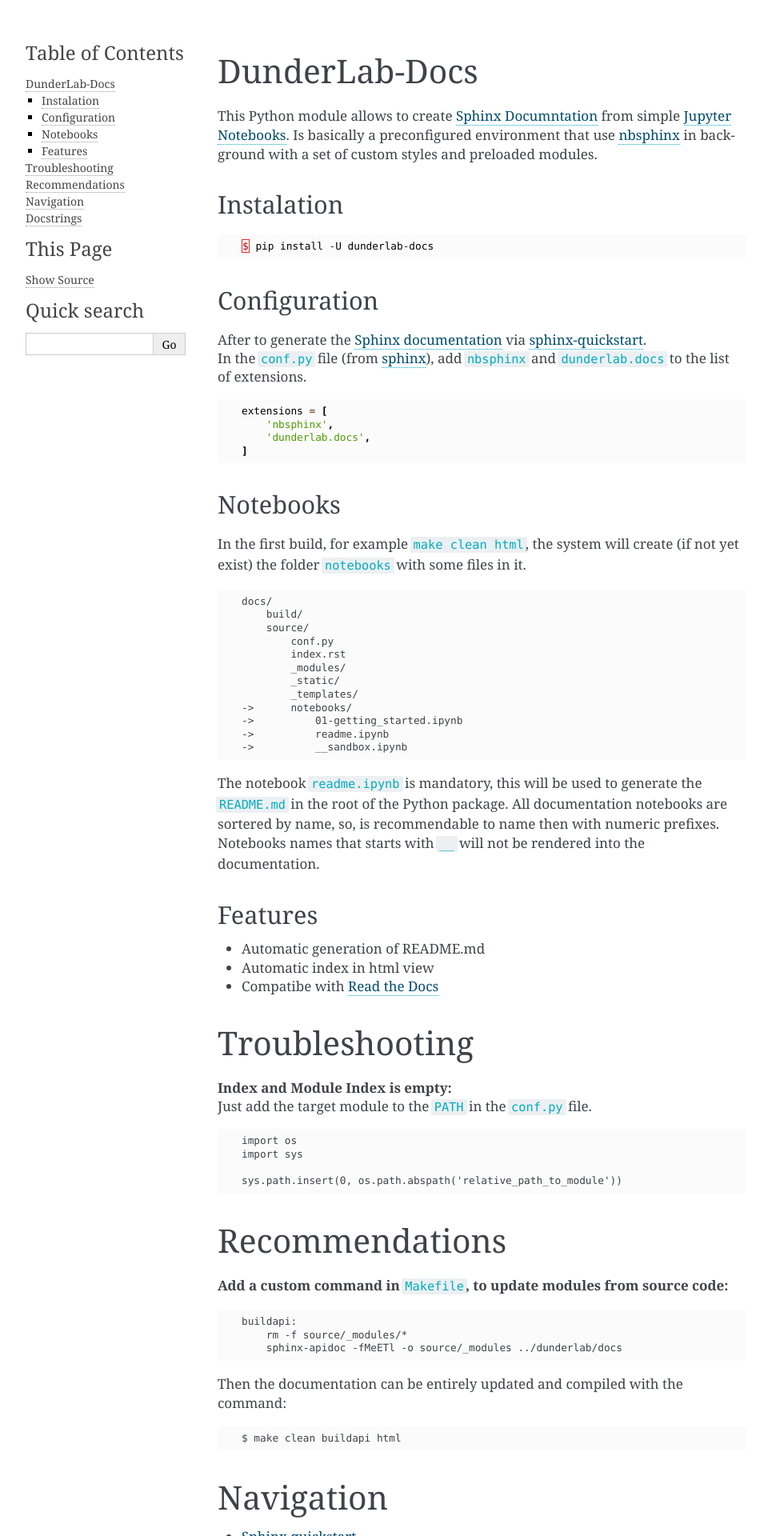
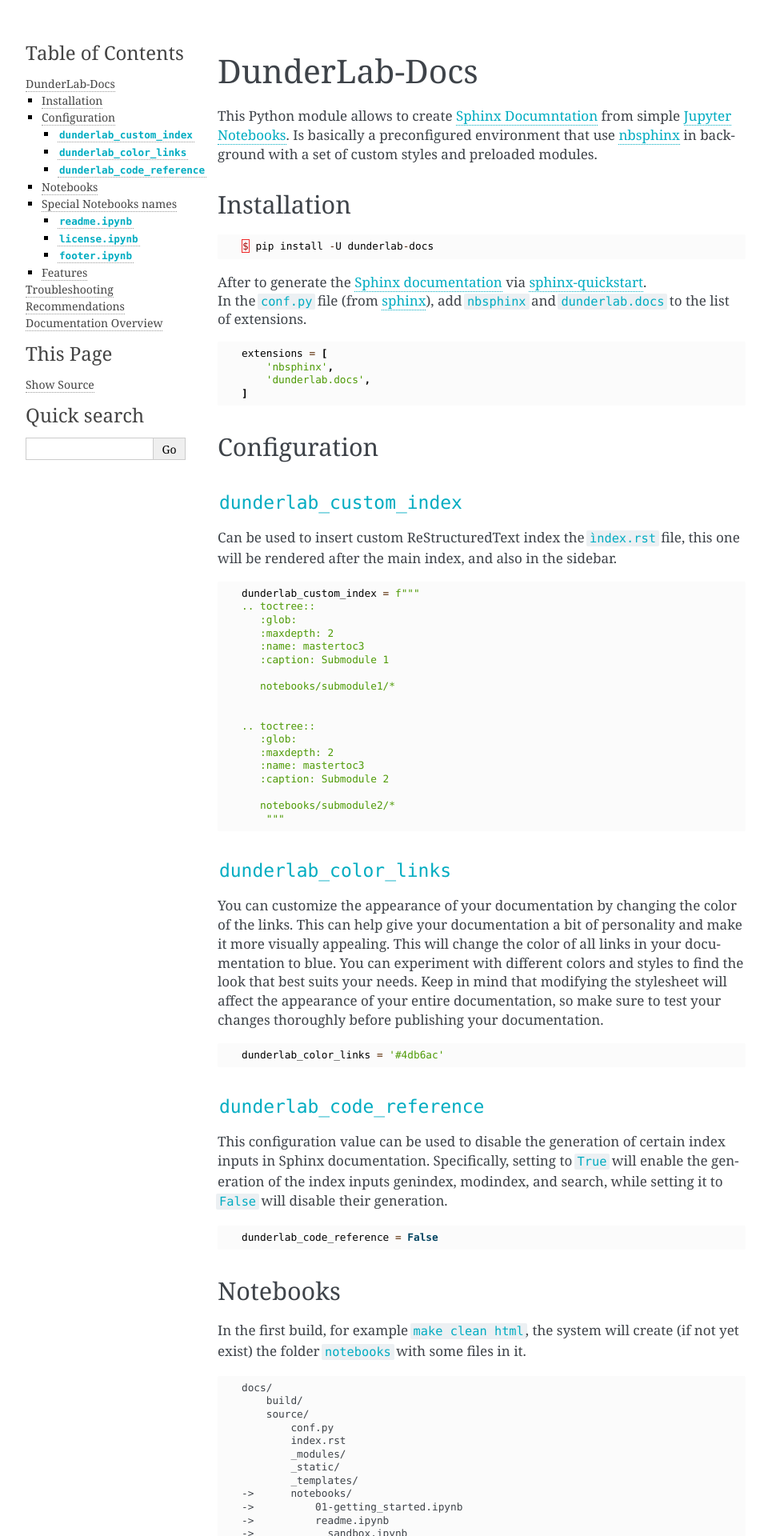
Before and after one commit to dunderlab/python-dunderlab.docs, a Sphinx documentation site: the page built from docs/source/index.rst, in a window 1280 px wide. Shown: the top 1920 px of the page at 80% size, without its empty margins (148-1108 px from the left). Built offline with Sphinx 7.4.7, drawn with Linux system fonts in a browser that asks for light colours; some of the changed text lies outside the part shown.

Commit message:
Update documentation

```diff
--- a/docs/source/_static/dunderlab_custom.css
+++ b/docs/source/_static/dunderlab_custom.css
@@ -19,15 +19,14 @@
 
 a.reference {
     border-bottom: 1px dotted #00acc1;
+    color: #00acc1;
 }
 
 a.reference:hover {
-    border-bottom: 1px solid #00acc1;
+    border-bottom: 1px solid #007887;
+    color: #007887;
 }
 
-a:hover {
-    color: #00acc1;
-}
 
 
 h1 {
@@ -86,8 +85,18 @@
         color: #555;
 }
 
-
-
 .body > .highlight-ipython3 {
     display: none;
 }
+
+.toctree-wrapper .caption-text {
+    font-size: 30.6px;
+    font-family: Noto Sans;
+    font-weight: normal;
+    margin: 30px 0px 10px 0px;
+    padding: 0;
+}
+
+.sphinxsidebarwrapper p.caption{
+    font-size: 20px;
+}
--- a/docs/source/conf.py
+++ b/docs/source/conf.py
@@ -38,3 +38,6 @@
 
 html_theme = 'alabaster'
 html_static_path = ['_static']
+
+
+dunderlab_code_reference = False
--- a/docs/source/index.rst
+++ b/docs/source/index.rst
@@ -2,8 +2,8 @@
 .. include:: notebooks/readme.rst
 
 
-Navigation
-==========
+Documentation Overview
+======================
 
 
 .. toctree::
@@ -13,14 +13,13 @@
    notebooks/01-sphinx
    notebooks/02-read_the_docs
 
-.. only:: html
 
-    Docstrings
-    ==========
 
-    * :ref:`genindex`
-    * :ref:`modindex`
-    * :ref:`search`
 
-..
-  .. include:: notebooks/footer.rst
+
+
+
+
+.. container:: dunderlab-footer
+
+    .. include:: notebooks/footer.rst
--- a/docs/source/notebooks/readme.rst
+++ b/docs/source/notebooks/readme.rst
@@ -8,15 +8,12 @@
 `nbsphinx <https://nbsphinx.readthedocs.io/>`__ in background with a set
 of custom styles and preloaded modules.
 
-Instalation
------------
+Installation
+------------
 
 .. code:: ipython3
 
     $ pip install -U dunderlab-docs
-
-Configuration
--------------
 
 | After to generate the `Sphinx
   documentation <https://www.sphinx-doc.org/en/master/#>`__ via
@@ -31,6 +28,66 @@
         'nbsphinx',
         'dunderlab.docs',
     ]
+
+Configuration
+-------------
+
+``dunderlab_custom_index``
+~~~~~~~~~~~~~~~~~~~~~~~~~~
+
+Can be used to insert custom ReStructuredText index the ``ìndex.rst``
+file, this one will be rendered after the main index, and also in the
+sidebar.
+
+.. code:: ipython3
+
+    dunderlab_custom_index = f"""
+    .. toctree::
+       :glob:
+       :maxdepth: 2
+       :name: mastertoc3
+       :caption: Submodule 1
+
+       notebooks/submodule1/*
+
+
+    .. toctree::
+       :glob:
+       :maxdepth: 2
+       :name: mastertoc3
+       :caption: Submodule 2
+
+       notebooks/submodule2/*
+        """
+
+``dunderlab_color_links``
+~~~~~~~~~~~~~~~~~~~~~~~~~
+
+You can customize the appearance of your documentation by changing the
+color of the links. This can help give your documentation a bit of
+personality and make it more visually appealing. This will change the
+color of all links in your documentation to blue. You can experiment
+with different colors and styles to find the look that best suits your
+needs. Keep in mind that modifying the stylesheet will affect the
+appearance of your entire documentation, so make sure to test your
+changes thoroughly before publishing your documentation.
+
+.. code:: ipython3
+
+    dunderlab_color_links = '#4db6ac'
+
+``dunderlab_code_reference``
+~~~~~~~~~~~~~~~~~~~~~~~~~~~~
+
+This configuration value can be used to disable the generation of
+certain index inputs in Sphinx documentation. Specifically, setting to
+``True`` will enable the generation of the index inputs genindex,
+modindex, and search, while setting it to ``False`` will disable their
+generation.
+
+.. code:: ipython3
+
+    dunderlab_code_reference = False
 
 Notebooks
 ---------
@@ -59,6 +116,44 @@
 documentation notebooks are sortered by name, so, is recommendable to
 name then with numeric prefixes. Notebooks names that starts with ``__``
 will not be rendered into the documentation.
+
+Special Notebooks names
+-----------------------
+
+``readme.ipynb``
+~~~~~~~~~~~~~~~~
+
+This notebook is used to generate the main documentation page, which is
+typically the ``index.rst file``. The notebook is converted into a
+ReStructuredText file, which is then rendered as HTML to create the main
+documentation page. Additionally, the ``readme.ipynb`` notebook is also
+used to generate the ``README.md`` file that is typically found in the
+root of your project. This file can provide a brief overview of your
+project and its purpose, along with any relevant installation or usage
+instructions.
+
+``license.ipynb``
+~~~~~~~~~~~~~~~~~
+
+This notebook is used to generate the ``LICENSE`` file that is typically
+found in the root of your project. This file specifies the terms under
+which your code is licensed and provides information about how others
+can use and modify your code. It is recommended that the
+``license.ipynb`` notebook contain a single Markdown or plain text cell
+that includes the full text of your project’s license. This can help
+ensure that the license text is accurate and up-to-date, and can
+simplify the process of updating the license if needed.
+
+``footer.ipynb``
+~~~~~~~~~~~~~~~~
+
+This notebook is used to generate a footer that appears at the bottom of
+the main documentation page and the project’s ``README.md`` file. It can
+contain any content you want to include in the footer, such as copyright
+information, acknowledgments, or links to related resources. During the
+documentation build process, the notebook is converted into HTML and
+added to the bottom of the main documentation page and ``README.md``
+file.
 
 Features
 --------
--- a/setup.py
+++ b/setup.py
@@ -8,7 +8,7 @@
 
 setup(
     name='dunderlab-docs',
-    version='0.7',
+    version='0.8',
     packages=['dunderlab.docs', 'dunderlab.docs.static'],
     author='Yeison Cardona',
     author_email='yencardonaal@unal.edu.co',
```
Also changed, not shown: README.md (+59 -3 lines), dunderlab/docs/__init__.py (+97 -20 lines), dunderlab/docs/static/dunderlab_custom.css (+54 -36 lines), docs/source/notebooks/__sandbox.ipynb, docs/source/notebooks/readme.ipynb, 1 other file.
